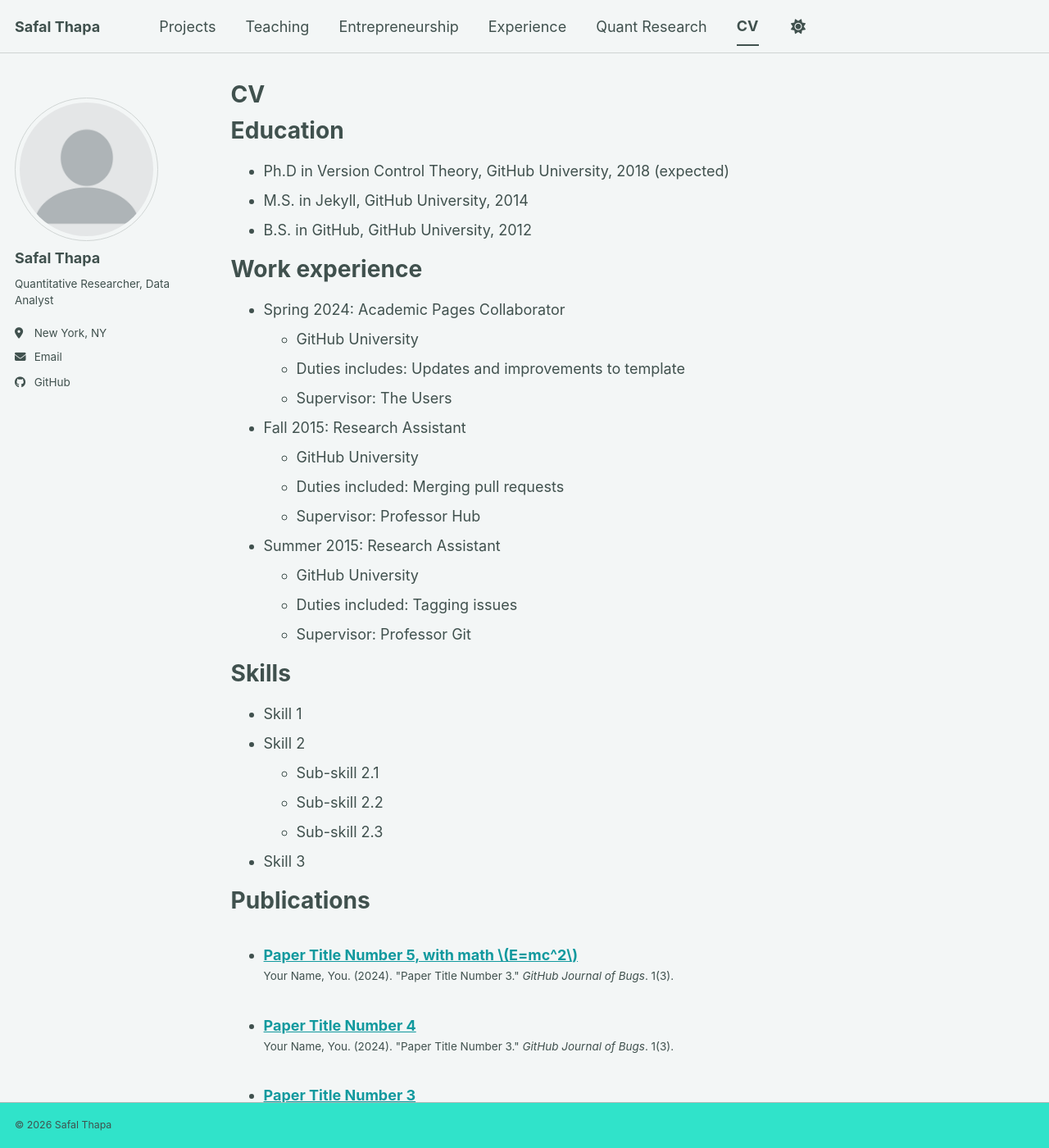
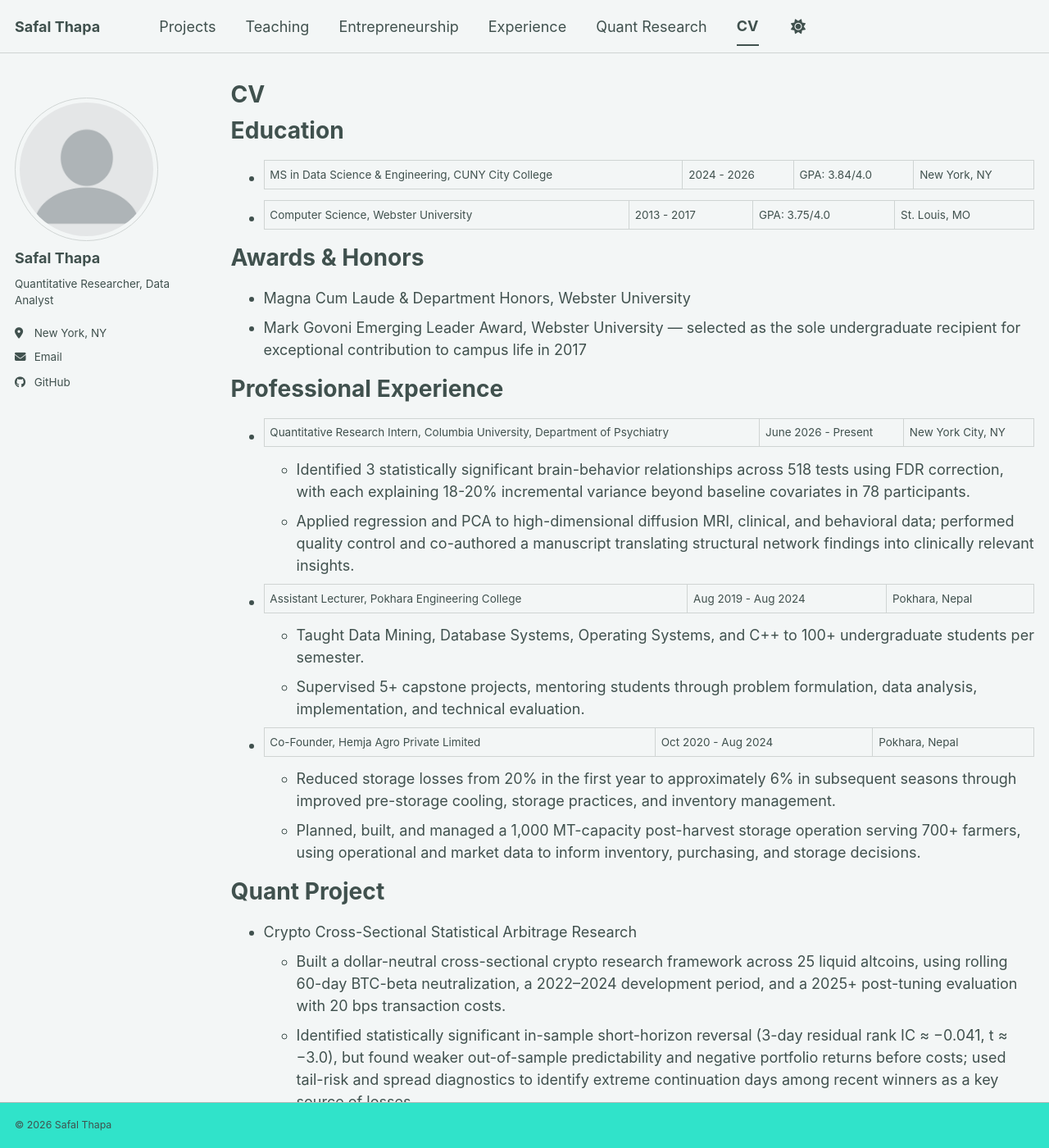
Before and after one commit to SafalThapa17/safalthapa.github.io, a Jekyll site: the page built from _pages/cv.md, in a window 1280 px wide and 1400 px high. Shown: the whole window at 82% size. Built offline with Jekyll 4.4.1, drawn with Linux system fonts in a browser that asks for light colours; a script bundle is joined from its source files by our own code; a style sheet for code colours, icons or effects is not loaded; some of the changed text lies outside the part shown.

Commit message:
Revise CV with updated education and experience
Updated education, work experience, and skills sections. Added awards and honors, professional experience, and a quant project description.

```diff
--- a/_pages/cv.md
+++ b/_pages/cv.md
@@ -11,54 +11,39 @@ redirect_from:
 
 Education
 ======
-* Ph.D in Version Control Theory, GitHub University, 2018 (expected)
-* M.S. in Jekyll, GitHub University, 2014
-* B.S. in GitHub, GitHub University, 2012
+* MS in Data Science & Engineering, CUNY City College | 2024 - 2026 | GPA: 3.84/4.0  | New York, NY
+* Computer Science, Webster University | 2013 - 2017 | GPA: 3.75/4.0  | St. Louis, MO
 
-Work experience
+Awards & Honors
 ======
-* Spring 2024: Academic Pages Collaborator
-  * GitHub University
-  * Duties includes: Updates and improvements to template
-  * Supervisor: The Users
+* Magna Cum Laude & Department Honors, Webster University
+* Mark Govoni Emerging Leader Award, Webster University — selected as the sole undergraduate recipient for exceptional contribution to campus life in 2017
 
-* Fall 2015: Research Assistant
-  * GitHub University
-  * Duties included: Merging pull requests
-  * Supervisor: Professor Hub
+Professional Experience
+======
+* Quantitative Research Intern, Columbia University, Department of Psychiatry  | June 2026 - Present | New York City, NY
+  * Identified 3 statistically significant brain-behavior relationships across 518 tests using FDR correction, with each explaining 18-20% incremental variance beyond baseline covariates in 78 participants.
+  * Applied regression and PCA to high-dimensional diffusion MRI, clinical, and behavioral data; performed quality control and co-authored a manuscript translating structural network findings into clinically relevant insights.
 
-* Summer 2015: Research Assistant
-  * GitHub University
-  * Duties included: Tagging issues
-  * Supervisor: Professor Git
+* Assistant Lecturer, Pokhara Engineering College  | Aug 2019 - Aug 2024 | Pokhara, Nepal
+  * Taught Data Mining, Database Systems, Operating Systems, and C++ to 100+ undergraduate students per semester.
+  * Supervised 5+ capstone projects, mentoring students through problem formulation, data analysis, implementation, and technical evaluation.
+
+* Co-Founder, Hemja Agro Private Limited  | Oct 2020 - Aug 2024 | Pokhara, Nepal
+  * Reduced storage losses from 20% in the first year to approximately 6% in subsequent seasons through improved pre-storage cooling, storage practices, and inventory management.
+  * Planned, built, and managed a 1,000 MT-capacity post-harvest storage operation serving 700+ farmers, using operational and market data to inform inventory, purchasing, and storage decisions.
+
+Quant Project
+======
+* Crypto Cross-Sectional Statistical Arbitrage Research
+  * Built a dollar-neutral cross-sectional crypto research framework across 25 liquid altcoins, using rolling 60-day BTC-beta neutralization, a 2022–2024 development period, and a 2025+ post-tuning evaluation with 20 bps transaction costs.
+  * Identified statistically significant in-sample short-horizon reversal (3-day residual rank IC ≈ −0.041, t ≈ −3.0), but found weaker out-of-sample predictability and negative portfolio returns before costs; used tail-risk and spread diagnostics to identify extreme continuation days among recent winners as a key source of losses.
+  * Reduced daily turnover from approximately 59% to 15% through periodic rebalancing. Tested sensitivity to rebalance timing, transaction costs, and individual assets; volume conditioning did not provide a statistically significant improvement.
 
 Skills
 ======
-* Skill 1
-* Skill 2
-  * Sub-skill 2.1
-  * Sub-skill 2.2
-  * Sub-skill 2.3
-* Skill 3
+**Python (Pandas/NumPy), C++, R, MATLAB, Econometrics, Regression, Statistical Modelling, Machine Learning, Backtesting, Quantitative Research**
 
-Publications
+Languages
 ======
-  <ul>{% for post in site.publications reversed %}
-    {% include archive-single-cv.html %}
-  {% endfor %}</ul>
-
-Talks
-======
-  <ul>{% for post in site.talks reversed %}
-    {% include archive-single-talk-cv.html  %}
-  {% endfor %}</ul>
-
-Teaching
-======
-  <ul>{% for post in site.teaching reversed %}
-    {% include archive-single-cv.html %}
-  {% endfor %}</ul>
-
-Service and leadership
-======
-* Currently signed in to 43 different slack teams
+* Nepali * English * Hindi
```
